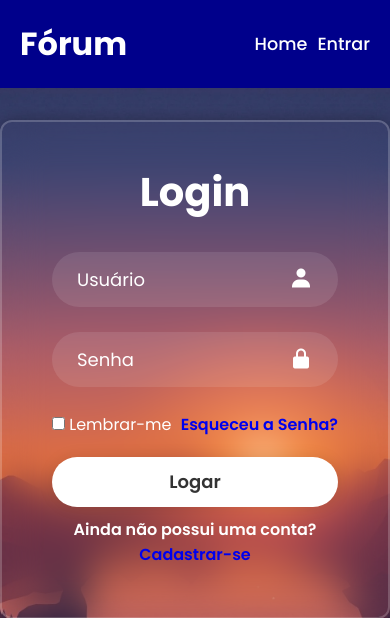
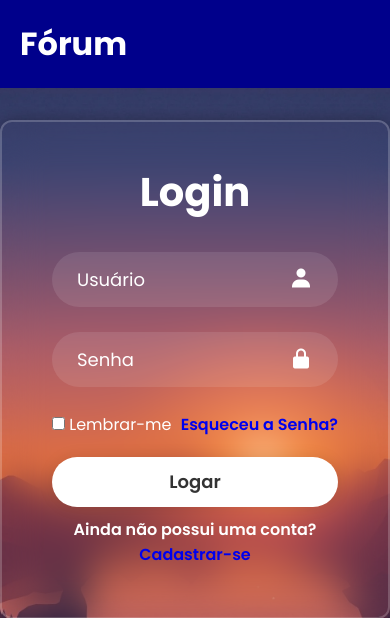
Before and after one commit to tbernardina/Blog, a PHP site: page /Login.html in a window 390 px wide. Shown: the top 618 px of the page. Run offline with PHP 8.4, Linux system fonts and the light colour scheme.

Commit message:
Update navbar.css

```diff
--- a/navbar.css
+++ b/navbar.css
@@ -71,3 +71,9 @@
 section {
     margin-top: 100px;
 }
+
+@media screen and (max-width: 635px){
+    .navbar a{
+        display: none;
+    }
+}
```
